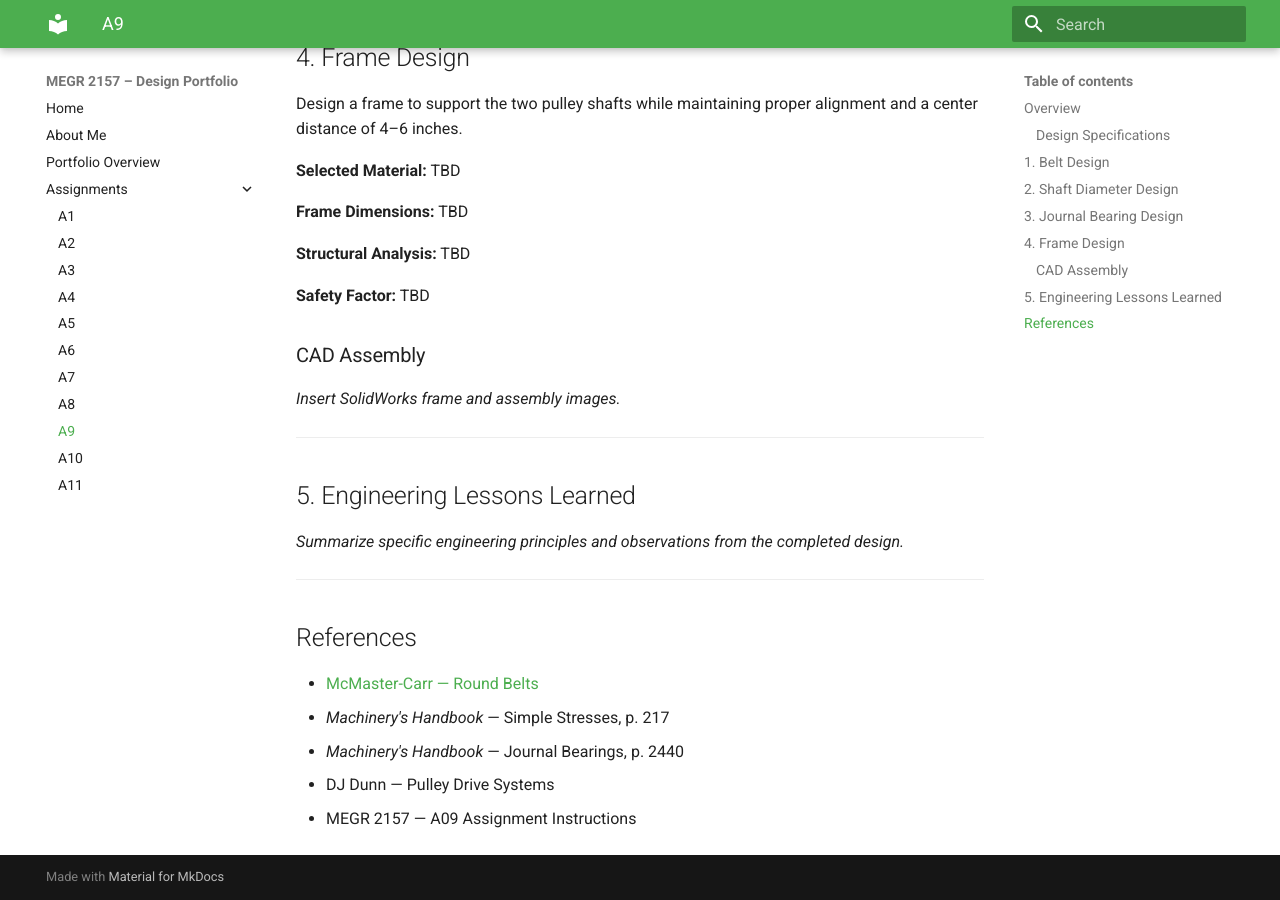
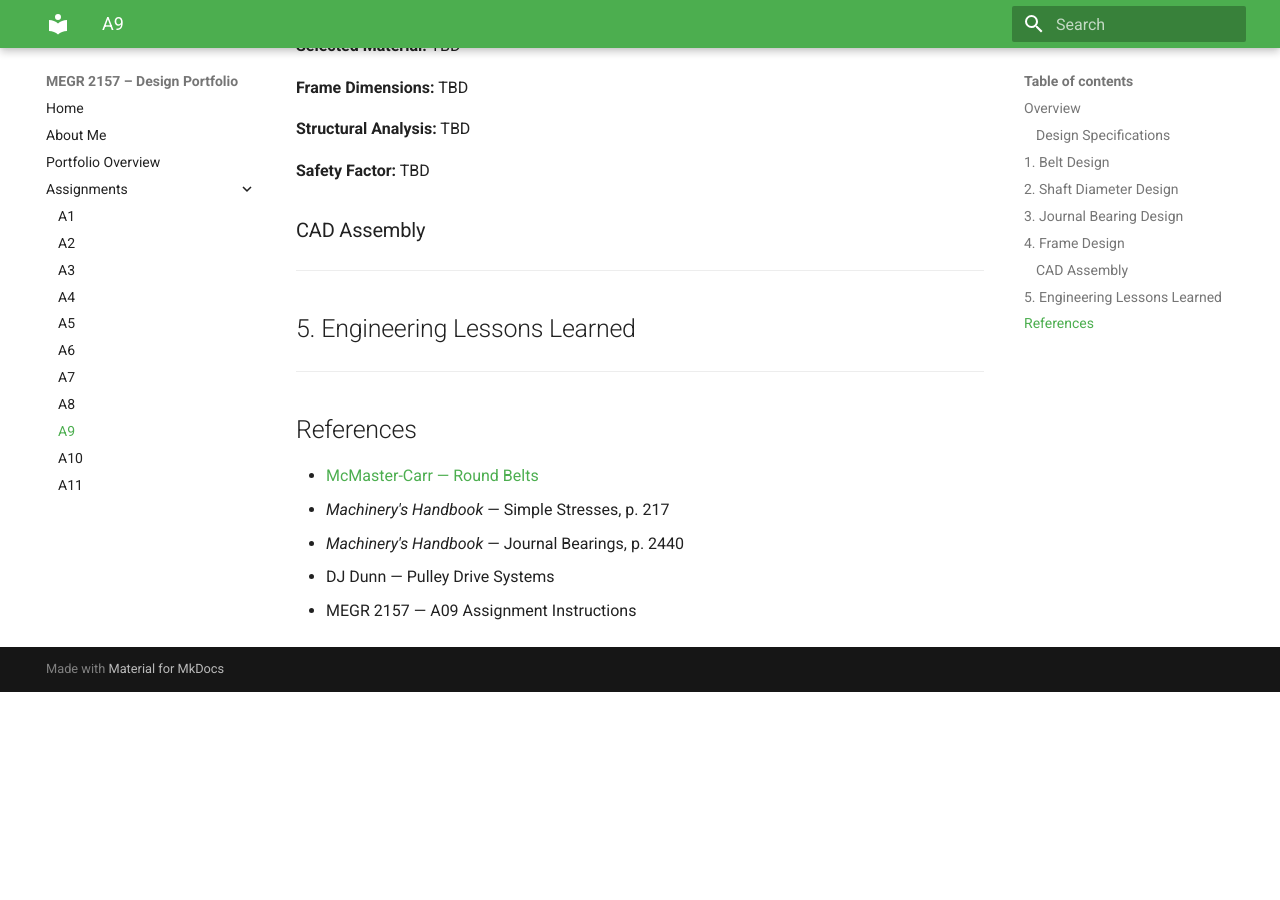
Before and after one commit to gparx/design-portfolio, an MkDocs documentation site: the page built from docs/assignments/A09/index.md, in a window 1280 px wide and 900 px high, scrolled down 3074 px. Built offline with MkDocs 1.6.1 and Material for MkDocs 9.7.7, drawn with Linux system fonts in a browser that asks for light colours; after the commit the page ends 3766 px from its top, so only the background shows below that; some of the changed text lies outside the part shown.

Commit message:
Remove placeholder content from index.md
Removed placeholder text for Free Body Diagrams and CAD images.

```diff
--- a/docs/assignments/A09/index.md
+++ b/docs/assignments/A09/index.md
@@ -28,7 +28,6 @@ Determine the tight-side and loose-side forces, required belt cross-sectional ar
 
 **Free Body Diagram:**
 
-*Insert FBD here.*
 
 **Calculations:**
 
@@ -55,7 +54,6 @@ Determine the minimum shaft diameter for the applied torque using AISI 1060 hard
 
 **Free Body Diagram:**
 
-*Insert FBD here.*
 
 **Calculations:**
 
@@ -77,7 +75,6 @@ Size the journal bearings and select a material based on pressure, velocity, and
 
 **Free Body Diagram:**
 
-*Insert FBD here.*
 
 **Calculations:**
 
@@ -110,13 +107,11 @@ Design a frame to support the two pulley shafts while maintaining proper alignme
 
 ### CAD Assembly
 
-*Insert SolidWorks frame and assembly images.*
 
 ---
 
 ## 5. Engineering Lessons Learned
 
-*Summarize specific engineering principles and observations from the completed design.*
 
 ---
 
```
